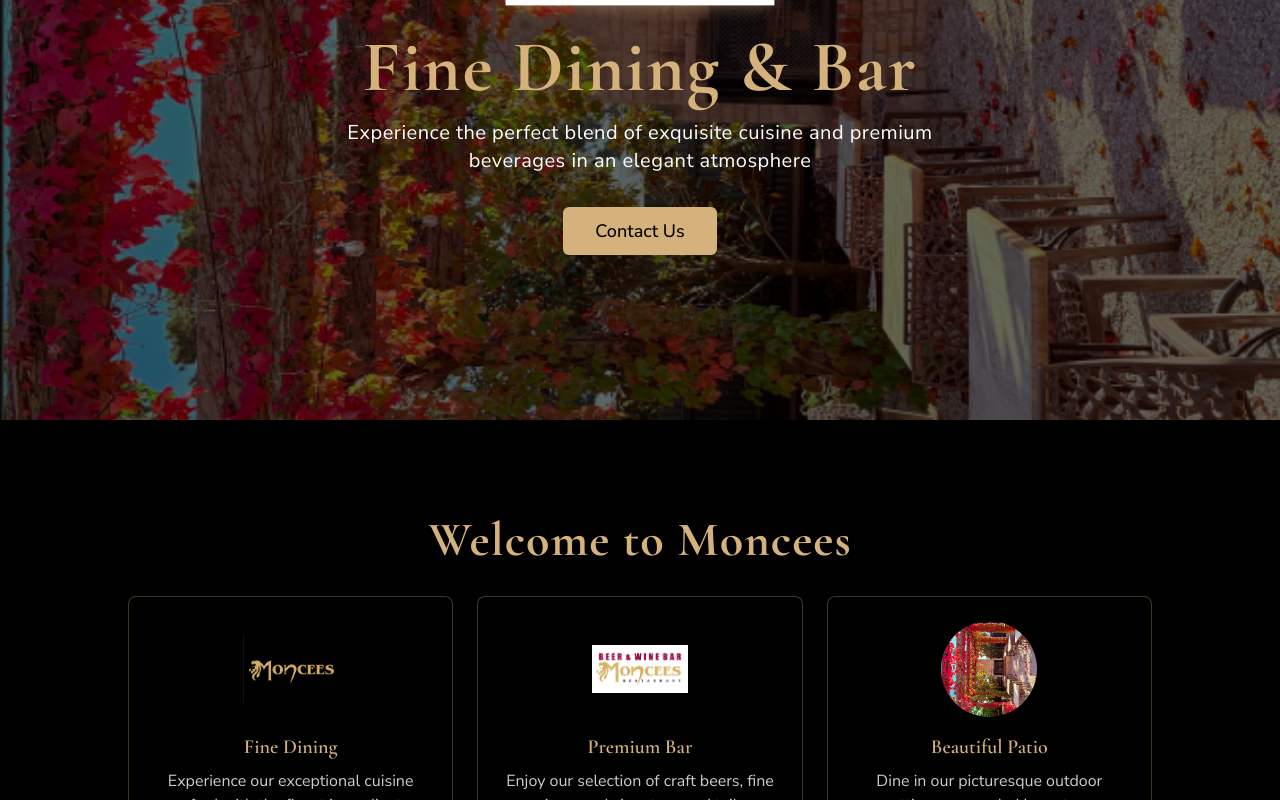
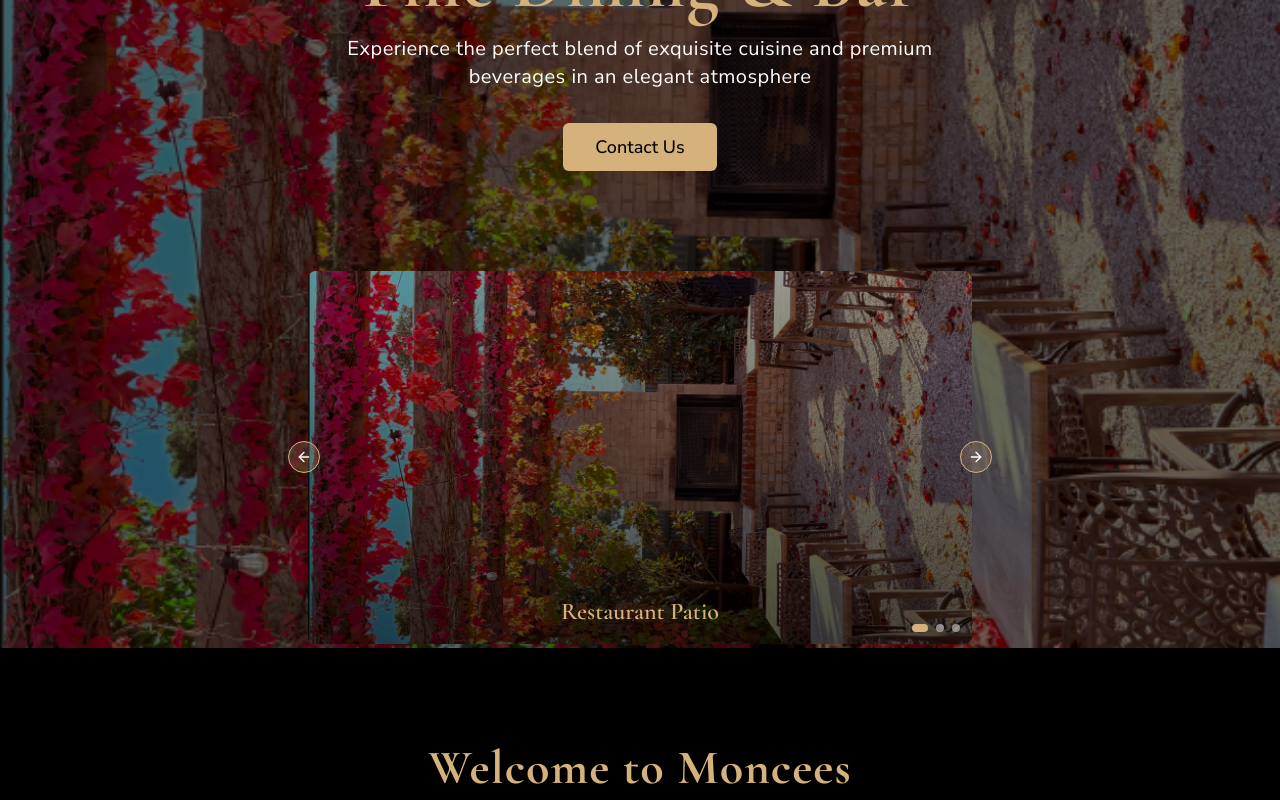
Before and after one commit to MoncyTech/Moncees-restaurant, a React (Vite) app: page / in a window 1280 px wide. Shown: the part 380-1180 px from the top of the page. Built offline with nearby package versions, Linux system fonts and the light colour scheme.

Commit message:
feat: Add image carousel component
Implement a carousel component to display high-quality images with a modern and visually appealing design, including automatic time-based transitions.

```diff
--- a/src/components/Hero.tsx
+++ b/src/components/Hero.tsx
@@ -1,5 +1,6 @@
 
 import { Button } from "@/components/ui/button";
+import ImageCarousel from "@/components/ImageCarousel";
 
 interface HeroProps {
   scrollToContact: () => void;
@@ -7,12 +8,12 @@ interface HeroProps {
 
 const Hero = ({ scrollToContact }: HeroProps) => {
   return (
-    <div className="relative h-screen bg-moncees-black flex items-center justify-center overflow-hidden">
+    <div className="relative min-h-screen bg-moncees-black flex flex-col items-center justify-center overflow-hidden">
       {/* Background image with overlay */}
       <div className="absolute inset-0 bg-restaurant-patio bg-cover bg-center opacity-40"></div>
 
       {/* Content */}
-      <div className="relative z-10 text-center px-4 max-w-5xl mx-auto fade-in">
+      <div className="relative z-10 text-center px-4 max-w-5xl mx-auto fade-in pt-20">
         <div className="relative mx-auto w-52 md:w-64 mb-8">
           <img
             src="/lovable-uploads/92782904-c05b-4a5f-a65d-7e4b81e32c35.png"
@@ -33,10 +34,15 @@ const Hero = ({ scrollToContact }: HeroProps) => {
         </p>
         <Button
           onClick={scrollToContact}
-          className="bg-moncees-gold text-moncees-black hover:bg-moncees-gold/90 font-nunito font-medium px-8 py-6 text-lg"
+          className="bg-moncees-gold text-moncees-black hover:bg-moncees-gold/90 font-nunito font-medium px-8 py-6 text-lg mb-16"
         >
           Contact Us
         </Button>
+
+        {/* Image Carousel */}
+        <div className="mt-8 w-full max-w-4xl mx-auto fade-in delay-200">
+          <ImageCarousel interval={6000} />
+        </div>
       </div>
     </div>
   );
--- /dev/null
+++ b/src/components/ImageCarousel.tsx
@@ -0,0 +1,111 @@
+
+import { useEffect, useState } from "react";
+import {
+  Carousel,
+  CarouselContent,
+  CarouselItem,
+  CarouselNext,
+  CarouselPrevious,
+} from "@/components/ui/carousel";
+import { AspectRatio } from "@/components/ui/aspect-ratio";
+import { ChevronLeft, ChevronRight } from "lucide-react";
+
+// Array of images to display in the carousel
+const carouselImages = [
+  {
+    url: "/lovable-uploads/fa164508-1454-4837-991a-3d1af7d093c2.png",
+    alt: "Restaurant Patio"
+  },
+  {
+    url: "/lovable-uploads/0ee809cc-c08a-4257-82ea-57d85e5d08b2.png",
+    alt: "Moncees Logo"
+  },
+  {
+    url: "/lovable-uploads/6d299d89-136d-4871-88d6-5ad24dd41992.png",
+    alt: "Premium Bar"
+  }
+];
+
+interface ImageCarouselProps {
+  interval?: number; // Time in milliseconds between auto-rotations
+}
+
+export const ImageCarousel = ({ interval = 5000 }: ImageCarouselProps) => {
+  const [activeIndex, setActiveIndex] = useState(0);
+
+  // Auto-rotate carousel
+  useEffect(() => {
+    const timer = setInterval(() => {
+      setActiveIndex((current) =>
+        current === carouselImages.length - 1 ? 0 : current + 1
+      );
+    }, interval);
+
+    return () => clearInterval(timer);
+  }, [interval]);
+
+  return (
+    <div className="w-full max-w-5xl mx-auto">
+      <Carousel
+        className="w-full"
+        opts={{
+          align: "start",
+          loop: true,
+        }}
+        setApi={(api) => {
+          if (api) {
+            api.scrollTo(activeIndex);
+          }
+        }}
+      >
+        <CarouselContent>
+          {carouselImages.map((image, index) => (
+            <CarouselItem key={index} className="md:basis-full">
+              <div className="p-1 relative group">
+                <AspectRatio ratio={16 / 9} className="overflow-hidden rounded-lg bg-moncees-black">
+                  <div className="absolute inset-0 bg-gradient-to-b from-moncees-black/40 to-moncees-black/70 z-10"></div>
+                  <img
+                    src={image.url}
+                    alt={image.alt}
+                    className="w-full h-full object-cover transition-all duration-500 transform group-hover:scale-105"
+                  />
+                  <div className="absolute bottom-0 left-0 right-0 p-4 z-20 text-white">
+                    <h3 className="font-cormorant text-2xl font-semibold text-moncees-gold">
+                      {image.alt}
+                    </h3>
+                  </div>
+                </AspectRatio>
+
+                <div className="absolute bottom-4 right-4 z-30 flex gap-2">
+                  {carouselImages.map((_, idx) => (
+                    <button
+                      key={idx}
+                      onClick={() => setActiveIndex(idx)}
+                      className={`w-2 h-2 rounded-full transition-all ${
+                        idx === activeIndex
+                          ? "bg-moncees-gold w-4"
+                          : "bg-white/50 hover:bg-white"
+                      }`}
+                      aria-label={`Go to slide ${idx + 1}`}
+                    />
+                  ))}
+                </div>
+              </div>
+            </CarouselItem>
+          ))}
+        </CarouselContent>
+
+        <CarouselPrevious
+          className="hidden md:flex -left-4 bg-moncees-gold/20 hover:bg-moncees-gold/40 border-moncees-gold text-white"
+          icon={<ChevronLeft className="h-4 w-4 text-white" />}
+        />
+        <CarouselNext
+          className="hidden md:flex -right-4 bg-moncees-gold/20 hover:bg-moncees-gold/40 border-moncees-gold text-white"
+          icon={<ChevronRight className="h-4 w-4 text-white" />}
+        />
+      </Carousel>
+    </div>
+  );
+};
+
+export default ImageCarousel;
```
